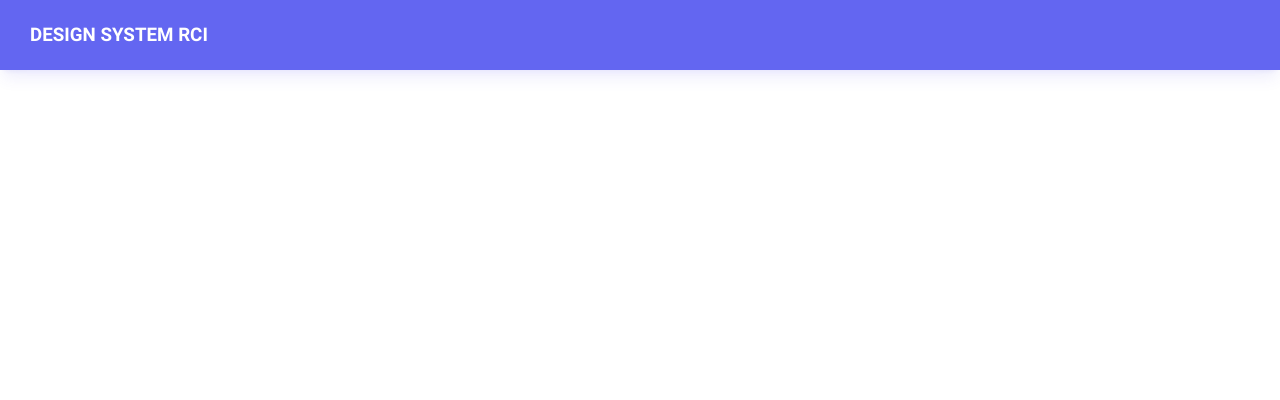
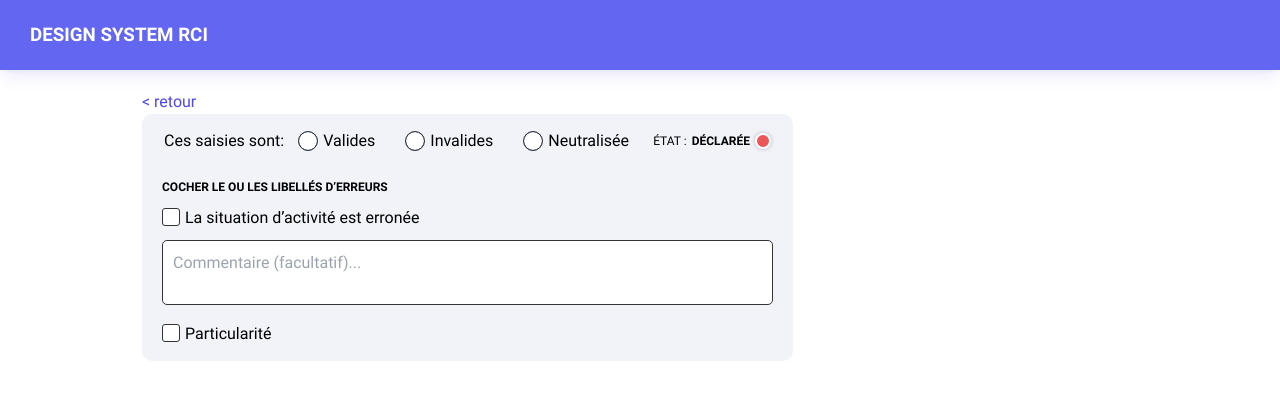
Before and after one commit to elixian/ds-pro, an Angular app: page /components/modules in a window 1280 px wide. Before the commit this address led to /. Shown: the top 400 px of the page. Built offline with nearby package versions, Linux system fonts and the light colour scheme.

Commit message:
viewer module

```diff
--- a/src/app/app-routing.module.ts
+++ b/src/app/app-routing.module.ts
@@ -1,10 +1,12 @@
+import { ModulesViewComponent } from './layouts/modules-view/modules-view.component';
+import { TextareaViewComponent } from './layouts/textarea-view/textarea-view.component';
 import { ComponentsViewComponent } from './layouts/components-view/components-view.component';
 import { CardViewComponent } from './layouts/card-view/card-view.component';
 import { DropdownViewComponent } from './layouts/dropdown-view/dropdown-view.component';
 import { StateViewComponent } from './layouts/state-view/state-view.component';
 import { RadiobuttonViewComponent } from './layouts/radiobutton-view/radiobutton-view.component';
 import { InputViewComponent } from './layouts/input-view/input-view.component';
-import { NgModule } from '@angular/core';
+import {  NgModule } from '@angular/core';
 import { RouterModule, Routes } from '@angular/router';
 import { ButtonViewComponent } from './layouts/button-view/button-view.component';
 import { CheckboxViewComponent } from './layouts/checkbox-view/checkbox-view.component';
@@ -19,6 +21,8 @@ const routes: Routes = [
       { path: 'radio-button', component: RadiobuttonViewComponent },
       { path: 'state', component: StateViewComponent },
       { path: 'drop-down', component: DropdownViewComponent },
+      { path: 'textarea', component: TextareaViewComponent },
+      { path: 'modules', component: ModulesViewComponent },
     ] },
 
 
--- /dev/null
+++ b/src/app/layouts/modules-view/modules-view.component.html
@@ -0,0 +1 @@
+<app-module1></app-module1>
--- /dev/null
+++ b/src/app/layouts/modules-view/modules-view.component.ts
@@ -0,0 +1,15 @@
+import { Component, OnInit } from '@angular/core';
+
+@Component({
+  selector: 'app-modules-view',
+  templateUrl: './modules-view.component.html',
+  styleUrls: ['./modules-view.component.scss']
+})
+export class ModulesViewComponent implements OnInit {
+
+  constructor() { }
+
+  ngOnInit(): void {
+  }
+
+}
```
Also changed, not shown: src/app/app.module.ts (+8 -0 lines), src/app/layouts/modules-view/modules-view.component.scss (added).
